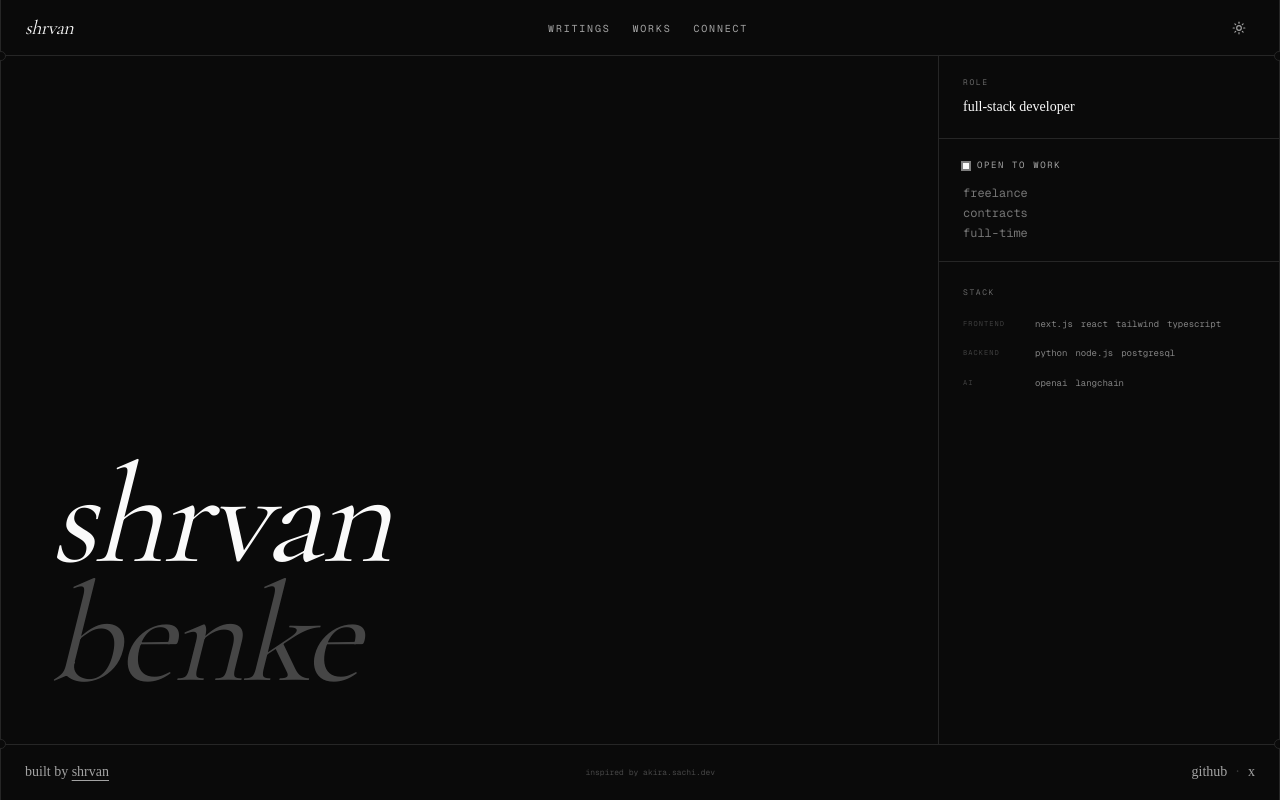
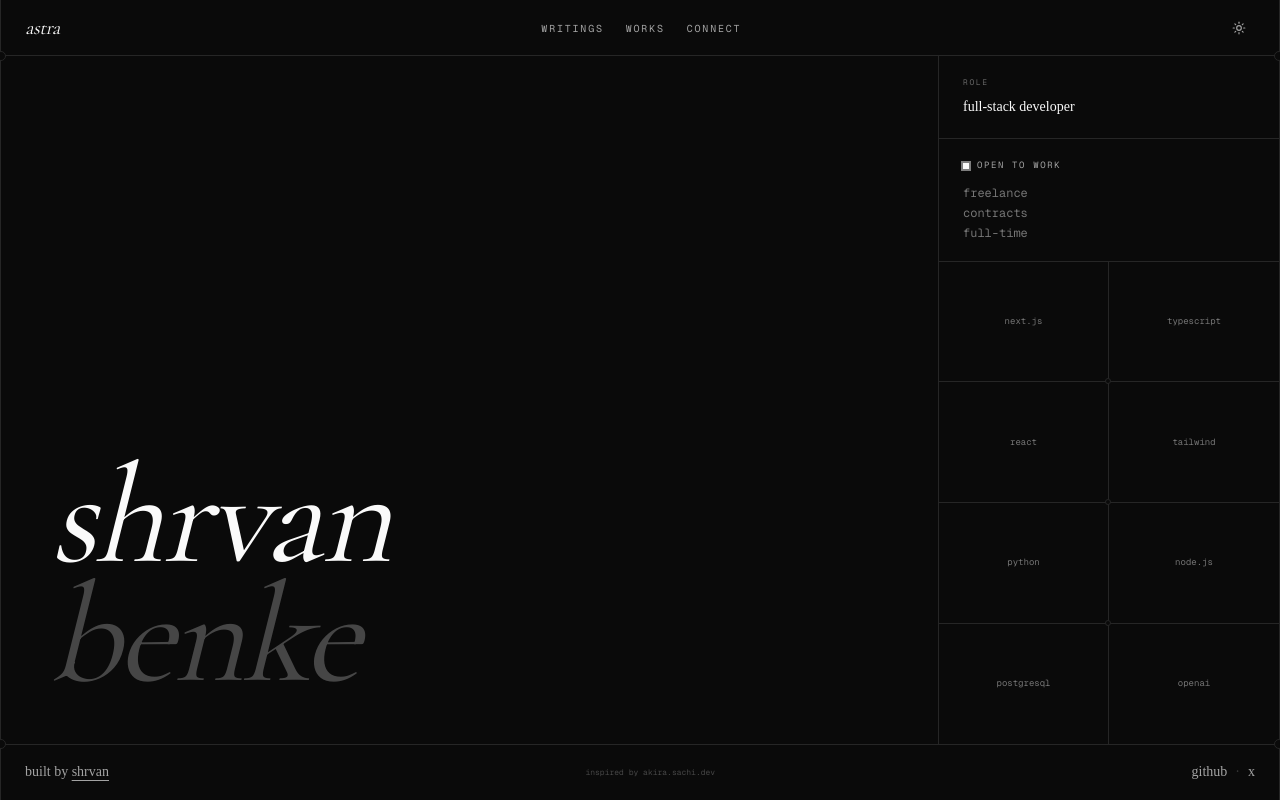
Before and after one commit to 01shrvan/portfolio, a Next.js app: page / in a window 1280 px wide. Built offline with nearby package versions, Linux system fonts and the light colour scheme.

Commit message:
feat: refactor tech grid component

```diff
--- a/src/app/connect/page.tsx
+++ b/src/app/connect/page.tsx
@@ -126,7 +126,7 @@ export default function ConnectPage() {
 
       <div className="mx-auto flex w-full max-w-7xl min-w-0 flex-col border-x shrink-0">
         <nav className="relative flex h-14 items-center justify-between px-4 sm:px-6">
-          <Link href="/" className="font-serif italic text-xl tracking-tight">shrvan</Link>
+          <Link href="/" className="font-serif italic text-xl tracking-tight">astra</Link>
           <div className="flex items-center gap-0.5">
             {navLinks.map(({ href, label }) => (
               <Link key={href} href={href}
--- a/src/app/page.tsx
+++ b/src/app/page.tsx
@@ -3,6 +3,7 @@
 import { motion } from "motion/react";
 import Link from "next/link";
 import { ThemeToggle } from "@/components/theme-toggle";
+import { TechGrid } from "@/components/tech-grid";
 
 const RUNG_COUNT = 10;
 
@@ -36,11 +37,6 @@ const navLinks = [
   { href: "/connect", label: "connect" },
 ];
 
-const stackCategories = [
-  { cat: "frontend", items: ["next.js", "react", "tailwind", "typescript"] },
-  { cat: "backend",  items: ["python", "node.js", "postgresql"] },
-  { cat: "ai",       items: ["openai", "langchain"] },
-];
 
 export default function Home() {
   return (
@@ -48,7 +44,7 @@ export default function Home() {
 
       <div className="mx-auto flex w-full max-w-7xl min-w-0 flex-col border-x shrink-0">
         <nav className="relative flex h-14 items-center justify-between px-4 sm:px-6">
-          <Link href="/" className="font-serif italic text-xl tracking-tight">shrvan</Link>
+          <Link href="/" className="font-serif italic text-xl tracking-tight">astra</Link>
           <div className="flex items-center gap-0.5">
             {navLinks.map(({ href, label }) => (
               <Link key={href} href={href}
@@ -122,26 +118,8 @@ export default function Home() {
               </div>
             </div>
 
-            <div className="px-6 py-6 flex-1 flex flex-col">
-              <span className="text-[8px] font-mono uppercase tracking-[0.2em] text-muted-foreground/60 block mb-5">
-                stack
-              </span>
-              <div className="space-y-4">
-                {stackCategories.map(({ cat, items }) => (
-                  <div key={cat} className="flex gap-4">
-                    <span className="text-[7px] font-mono uppercase tracking-[0.15em] text-muted-foreground/35 w-14 shrink-0 pt-px">
-                      {cat}
-                    </span>
-                    <div className="flex flex-wrap gap-x-2 gap-y-1">
-                      {items.map((t) => (
-                        <span key={t} className="text-[9px] font-mono text-muted-foreground/80 hover:text-foreground transition-colors cursor-default">
-                          {t}
-                        </span>
-                      ))}
-                    </div>
-                  </div>
-                ))}
-              </div>
+            <div className="flex-1 overflow-hidden">
+              <TechGrid />
             </div>
           </motion.div>
 
--- a/src/components/page-layout.tsx
+++ b/src/components/page-layout.tsx
@@ -39,7 +39,7 @@ export function PageLayout({ children }: { children: React.ReactNode }) {
       <div className="mx-auto flex w-full max-w-7xl min-w-0 flex-col border-x shrink-0">
         <nav className="relative flex h-14 items-center justify-between px-4 sm:px-6">
           <Link href="/" className="font-serif italic text-xl tracking-tight">
-            shrvan
+            astra
           </Link>
           <div className="flex items-center gap-0.5">
             {navLinks.map(({ href, label }) => (
--- a/src/components/tech-grid.tsx
+++ b/src/components/tech-grid.tsx
@@ -4,51 +4,51 @@ import { motion } from "motion/react";
 import { ArrowUpRight } from "lucide-react";
 
 const technologies = [
-  { name: "next.js", url: "https://nextjs.org" },
-  { name: "react", url: "https://react.dev" },
+  { name: "next.js",    url: "https://nextjs.org" },
   { name: "typescript", url: "https://typescriptlang.org" },
-  { name: "tailwind", url: "https://tailwindcss.com" },
-  { name: "python", url: "https://python.org" },
-  { name: "node.js", url: "https://nodejs.org" },
+  { name: "react",      url: "https://react.dev" },
+  { name: "tailwind",   url: "https://tailwindcss.com" },
+  { name: "python",     url: "https://python.org" },
+  { name: "node.js",    url: "https://nodejs.org" },
   { name: "postgresql", url: "https://postgresql.org" },
-  { name: "prisma", url: "https://prisma.io" },
-  { name: "openai", url: "https://openai.com" },
-  { name: "figma", url: "https://figma.com" },
+  { name: "openai",     url: "https://openai.com" },
 ];
+
+const COLS = 2;
+const TOTAL_ROWS = Math.ceil(technologies.length / COLS);
 
 export function TechGrid() {
   return (
-    <div className="grid grid-cols-5 h-full">
+    <div className="grid grid-cols-2 h-full">
       {technologies.map((tech, i) => {
-        const col = i % 5;
-        const row = Math.floor(i / 5);
+        const col = i % COLS;
+        const row = Math.floor(i / COLS);
+        const isLastRow = row === TOTAL_ROWS - 1;
+        const isLastCol = col === COLS - 1;
+
         return (
           <motion.a
             key={tech.name}
             href={tech.url}
             target="_blank"
             rel="noopener noreferrer"
-            initial={{ opacity: 0, y: 8 }}
-            animate={{ opacity: 1, y: 0 }}
-            transition={{
-              duration: 0.4,
-              delay: 0.6 + i * 0.05,
-              ease: "easeOut",
-            }}
+            initial={{ opacity: 0 }}
+            animate={{ opacity: 1 }}
+            transition={{ duration: 0.3, delay: 0.3 + i * 0.04 }}
             className={[
-              "group relative flex items-center justify-center p-4 transition-colors duration-200 hover:bg-muted/30",
-              col !== 4 ? "border-r border-border" : "",
-              row === 0 ? "border-b border-border" : "",
+              "group relative flex items-center justify-center transition-colors duration-200 hover:bg-muted/30",
+              !isLastCol ? "border-r border-border" : "",
+              !isLastRow ? "border-b border-border" : "",
             ].join(" ")}
           >
-            <span className="text-[9px] font-mono text-muted-foreground group-hover:text-foreground transition-colors duration-200">
+            <span className="text-[9px] font-mono text-muted-foreground/70 group-hover:text-foreground transition-colors duration-200 select-none">
               {tech.name}
             </span>
             <ArrowUpRight
-              size={8}
-              className="absolute top-2 right-2 opacity-0 group-hover:opacity-60 transition-opacity duration-200 text-foreground"
+              size={9}
+              className="absolute top-2 right-2 opacity-0 group-hover:opacity-50 transition-opacity duration-200 text-foreground"
             />
-            {col !== 4 && row === 0 && (
+            {!isLastCol && !isLastRow && (
               <span className="absolute -bottom-[3px] -right-[3px] size-1.5 rounded-full border border-border bg-background z-10" />
             )}
           </motion.a>
```
